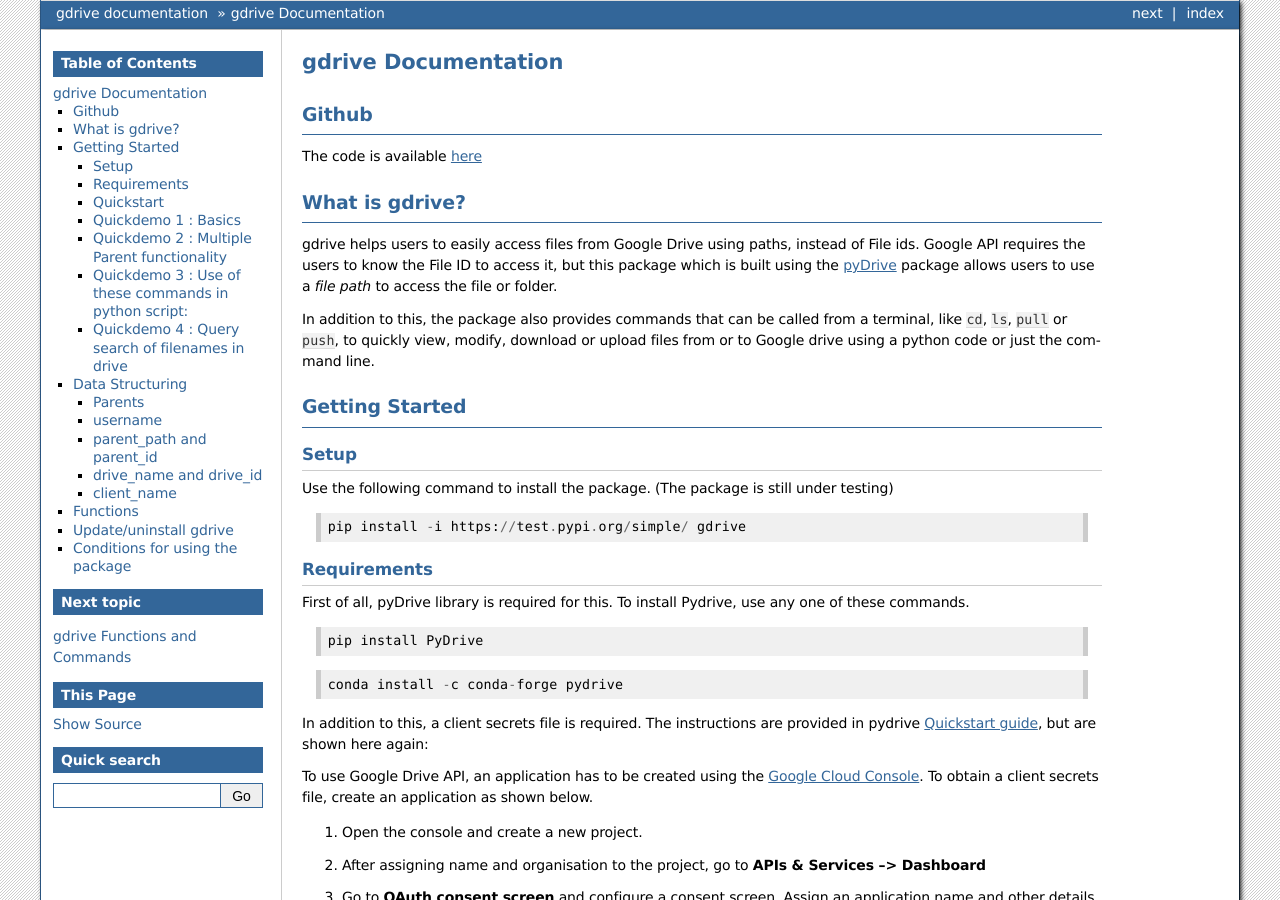
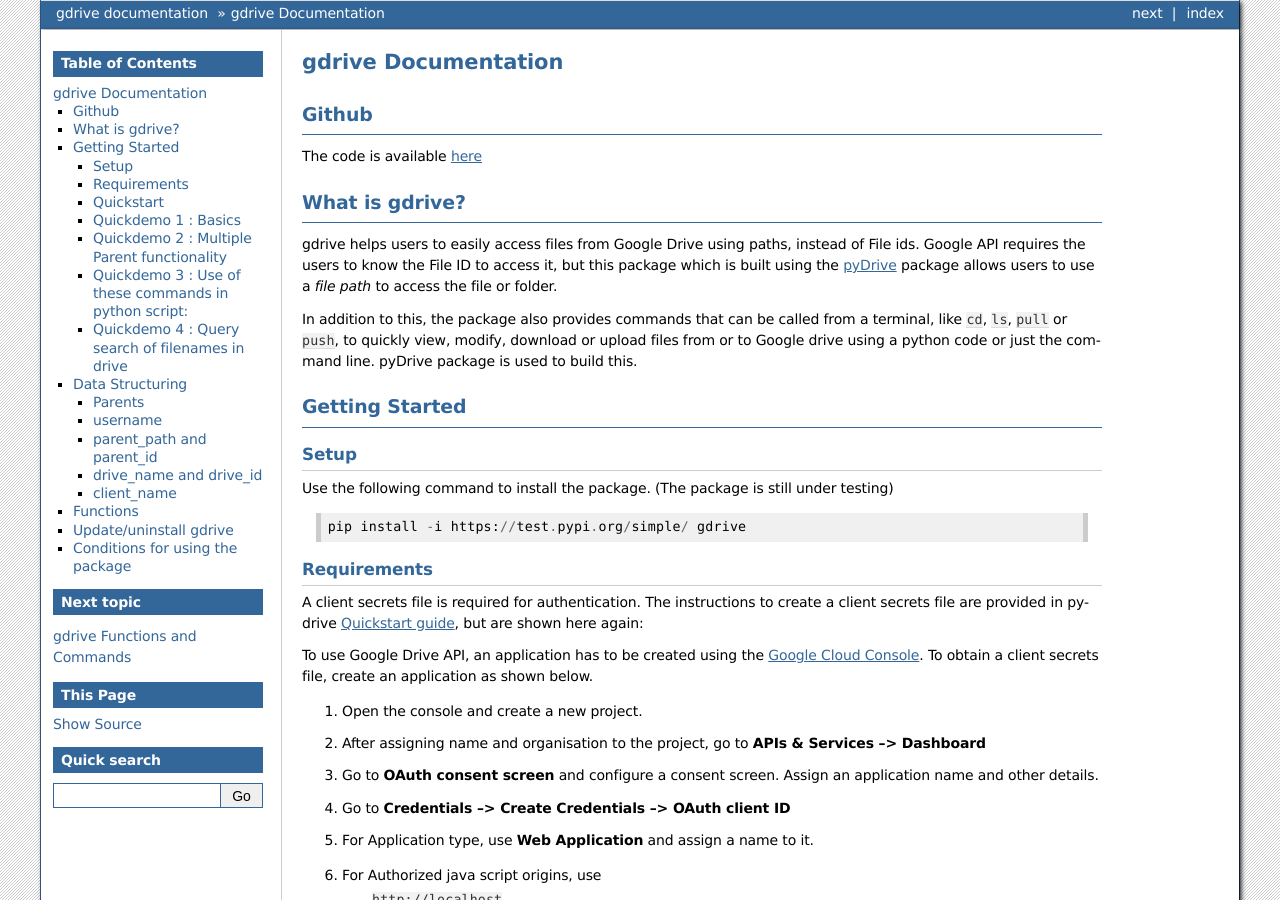
Before and after one commit to preethampaul/gdrive2, a Sphinx documentation site: the page built from docs/index.rst, in a window 1280 px wide and 900 px high. Built offline with Sphinx 7.4.7, drawn with Linux system fonts in a browser that asks for light colours; the version number could not be read and is left out.

Commit message:
update docs

```diff
--- a/docs/index.rst
+++ b/docs/index.rst
@@ -14,7 +14,7 @@
 
 In addition to this, the package also provides commands that can be called from a terminal,
 like ``cd``, ``ls``, ``pull`` or ``push``, to quickly view, modify, download or upload files from or to Google drive using
-a python code or just the command line.
+a python code or just the command line. pyDrive package is used to build this.
 
 Getting Started
 ***********************
@@ -27,16 +27,7 @@
 
 Requirements
 #######################
-First of all, pyDrive library is required for this. To install Pydrive, use any one of these commands.
-::
-	pip install PyDrive
-
-
-::
-
-	conda install -c conda-forge pydrive
-
-In addition to this, a client secrets file is required. The instructions are provided in pydrive `Quickstart guide <https://pythonhosted.org/PyDrive/quickstart.html>`_, but are shown here again:
+A client secrets file is required for authentication. The instructions to create a client secrets file are provided in pydrive `Quickstart guide <https://pythonhosted.org/PyDrive/quickstart.html>`_, but are shown here again:
 
 To use Google Drive API, an application has to be created using the `Google Cloud Console <https://console.cloud.google.com>`_. To obtain a client secrets file, create an application as shown below.
 
```
